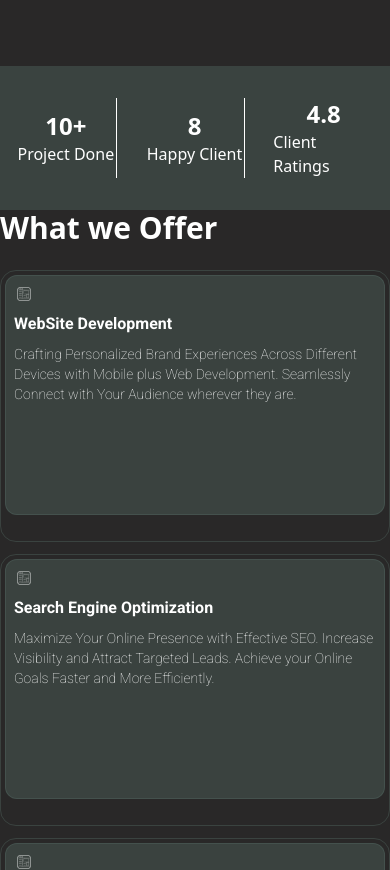
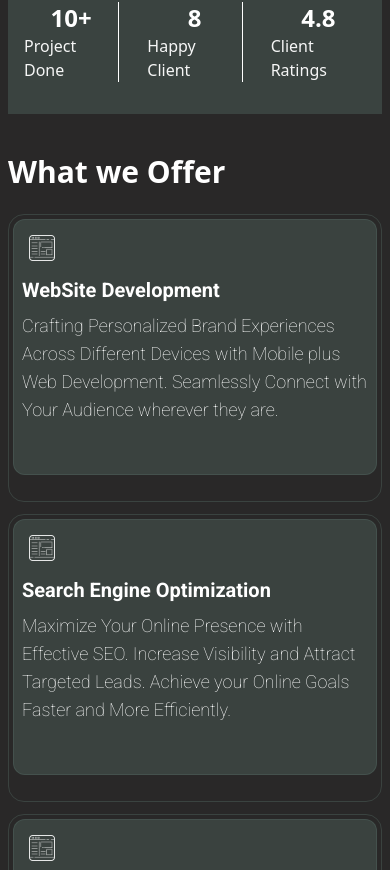
Before and after one commit to junaid0516/PortfolioDeployment, a React (Vite) app: page / in a window 390 px wide. Shown: the part 874-1744 px from the top of the page. Built offline with nearby package versions, Linux system fonts and the light colour scheme.

Commit message:
done pOTENTIAL PAGE

```diff
--- a/src/Pages/MainPage/MainPage.jsx
+++ b/src/Pages/MainPage/MainPage.jsx
@@ -1,7 +1,7 @@
 
 import PotentialPage from "../PotentialPage/PotentialPage";
 import UpperSection from "../UpperSection/UpperSection";
-// import Real_Impact from "../Real_Impact/Real_Impact";
+import Real_Impact from "../Real_Impact/Real_Impact";
 // import ThreeCards from "../ThreeCards/ThreeCards";
 // import InnovativeSolutions from "../InnovativeSolutions/InnovativeSolutions";
 function MainPage() {
@@ -13,10 +13,10 @@ function MainPage() {
     <div className=" bg-[#292828] " >
       <PotentialPage/>
     </div>
-    {/* <div className="sm:h-screen bg-[#272727]" >
+    <div className="sm:h-screen bg-[#272727]" >
       <Real_Impact/>
     </div>
-    <div className="sm:h-screen bg-[#272727] " >
+    {/* <div className="sm:h-screen bg-[#272727] " >
       <ThreeCards/>
     </div>
     <div className="sm:h-screen bg-[#272727] " >
--- a/src/Pages/PotentialPage/PotentialPage.jsx
+++ b/src/Pages/PotentialPage/PotentialPage.jsx
@@ -41,7 +41,7 @@ function PotentialPage() {
   }, []);
 
   return (
-    <div className=" flex flex-col items-center h-full py-24">
+    <div className=" flex flex-col items-center h-full pb-24 px-2">
       <div className=" bg-[#54696369] w-full px-4 grid grid-cols-3 gap-7 text-white py-8">
         <div className=" flex flex-col justify-center items-center border-r">
           <p className="font-bold text-2xl 2xl:text-5xl">
@@ -65,7 +65,7 @@ function PotentialPage() {
       </div>
       <div className=" text-white ">
         <div className=" flex sm:justify-center ">
-          <h1 className=" font-bold text-3xl xl:text-4xl 2xl:text-5xl">
+          <h1 className=" font-bold text-3xl xl:text-4xl 2xl:text-5xl mt-10">
             What we Offer
           </h1>
         </div>
--- a/src/assets/Components/CardForPotentialPage/CardForPotentialPage.jsx
+++ b/src/assets/Components/CardForPotentialPage/CardForPotentialPage.jsx
@@ -1,19 +1,19 @@
 export default function CardForPotentialPage({ Heading, Details, putImage }) {
   return (
-    <div className="font-[roboto] sm:p-3 p-1 rounded-2xl h-[17rem] 2xl:h-[18rem] border border-[#54696369]  hover:shadow-sm  hover:shadow-green-300 transition-all duration-700  to-lime-300 hover:scale-105 ">
-      <div className="flex flex-col p-2 h-[15rem] 2xl:h-[16rem] lg:px-4 xl:py-3 bg-[#54696369] text-white border rounded-xl xl:w-96 border-[#54696369] transition-all duration-500">
+    <div className="font-[roboto] sm:p-3 p-1 rounded-2xl h-[18rem] sm:h-[20rem] lg:h-[18rem] border border-[#54696369]  hover:shadow-sm  hover:shadow-green-300 transition-all duration-700  to-lime-300 hover:scale-105 ">
+      <div className="flex flex-col p-2 h-[16rem] sm:h-[18rem] lg:h-[16rem] lg:px-4 xl:py-3 bg-[#54696369] text-white border rounded-xl xl:w-96 border-[#54696369] transition-all duration-500">
         <div>
           <img
-            className="sm:w-10 sm:h-10 w-5 h-5 transition-transform duration-500 hover:scale-110"
+            className="w-10 h-10  transition-transform duration-500 hover:scale-110"
             src={putImage}
             alt="Web Icon"
           />
         </div>
         <div>
-          <h1 className="font-bold py-2 2xl:py-5 text-md sm:text-lg xl:text-xl transition-colors duration-500">
+          <h1 className="font-bold py-2 2xl:py-5 text-xl transition-colors duration-500">
             {Heading}
           </h1>
-          <p className="font-thin text-sm lg:text-md 2xl:text-lg transition-opacity duration-500">
+          <p className="font-thin sm:text-[0.9rem] lg:text-[1rem] xl:text-lg text-lg transition-opacity duration-500">
             {Details}
           </p>
         </div>
```
